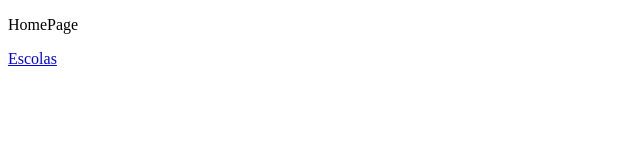
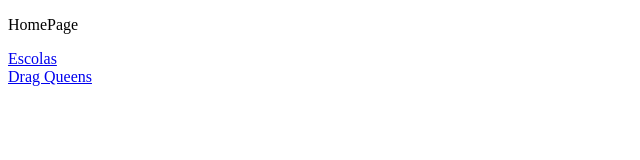
Before and after one commit to netrometro/upe-prova-final-2022-2, a React (Vite) app in the folder web/: page / in a window 1280 px wide. Shown: the top 160 px of the page, without its empty margins (0-640 px from the left). Built offline with nearby package versions, Linux system fonts and the light colour scheme.

Commit message:
adaptações

```diff
--- a/web/src/Home.tsx
+++ b/web/src/Home.tsx
@@ -6,6 +6,8 @@ export default function Home() {
        <>
          <p>HomePage</p>
          <Link to={"/escola"}>Escolas</Link>
+         <br/>
+         <Link to={"/dragQueens"}>Drag Queens</Link>
        </>
     );
   }
```
